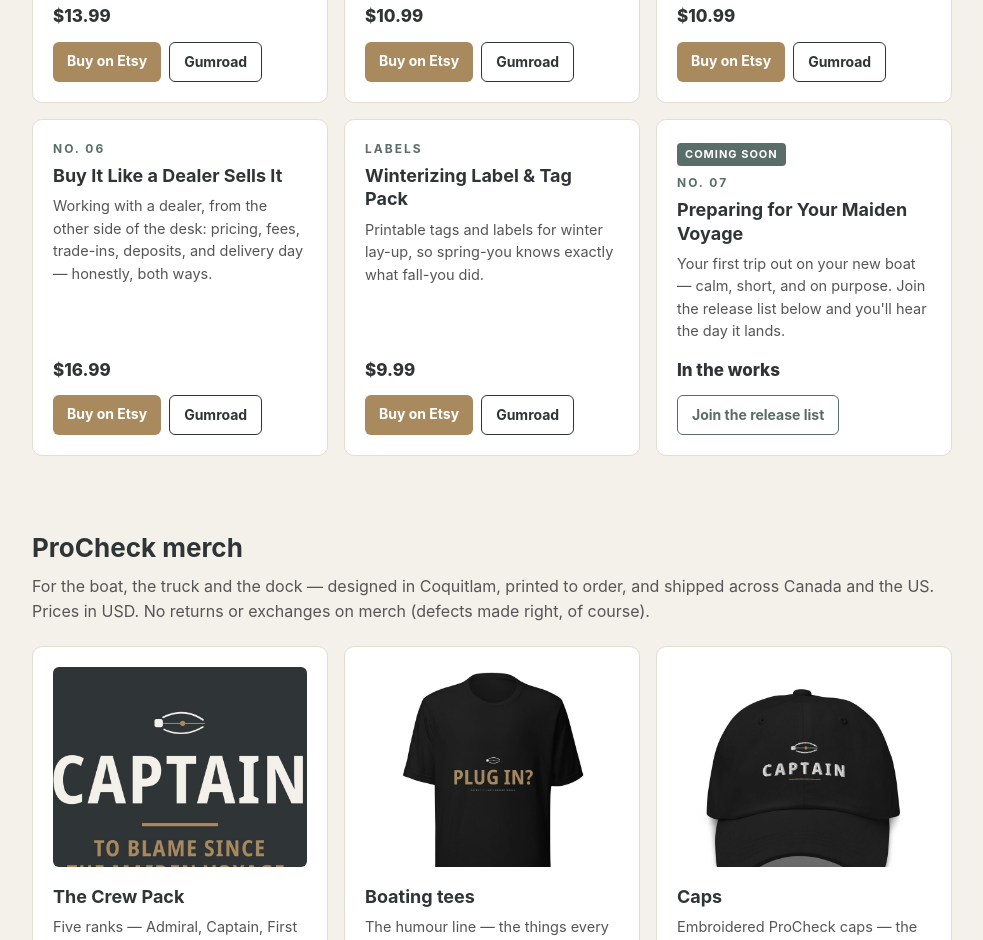
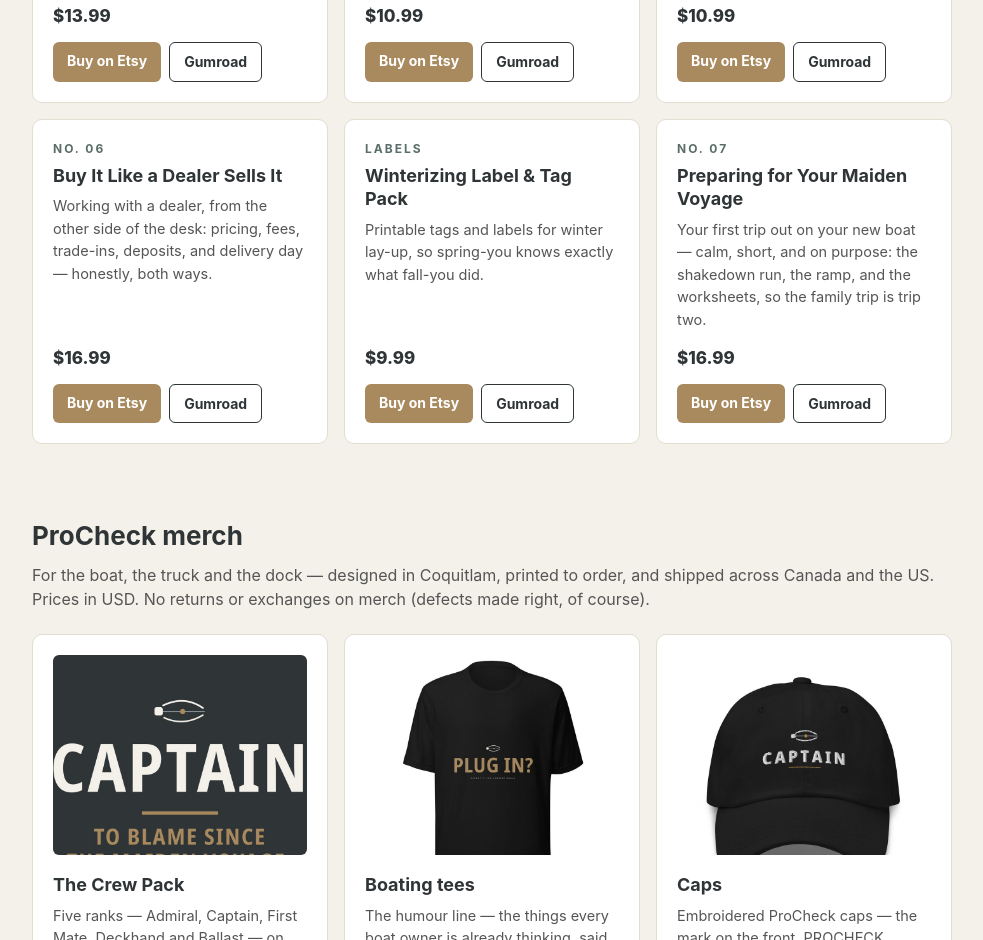
Before and after one commit to ProCheckMarine/procheckmarine.com, a plain HTML site: page index.html in a window 1280 px wide. Shown: the part 2016-2956 px from the top of the page, without its empty margins (148-1131 px from the left). Drawn offline with Linux system fonts and the light colour scheme.

Commit message:
No. 07 now on sale
Removed 'Coming soon' badge and updated product details.

```diff
--- a/index.html
+++ b/index.html
@@ -194,12 +194,11 @@
         <div class="buy-row"><a class="buy-etsy" href="https://www.etsy.com/ca/listing/4617450803">Buy on Etsy</a><a class="buy-gum" href="https://procheck.gumroad.com/l/winterizing-labels">Gumroad</a></div>
       </div>
       <div class="card">
-        <div><span class="badge badge-soon">Coming soon</span></div>
-        <div class="no" style="margin-top:8px;">No. 07</div>
+        <div class="no">No. 07</div>
         <h3>Preparing for Your Maiden Voyage</h3>
-        <p>Your first trip out on your new boat — calm, short, and on purpose. Join the release list below and you'll hear the day it lands.</p>
-        <div class="price">In the works</div>
-        <div class="buy-row"><a class="buy-release" href="#releaselist">Join the release list</a></div>
+        <p>Your first trip out on your new boat — calm, short, and on purpose: the shakedown run, the ramp, and the worksheets, so the family trip is trip two.</p>
+        <div class="price">$16.99</div>
+        <div class="buy-row"><a class="buy-etsy" href="https://www.etsy.com/ca/listing/4618979764">Buy on Etsy</a><a class="buy-gum" href="https://procheck.gumroad.com/l/maiden-voyage">Gumroad</a></div>
       </div>
     </div>
   </section>
```
